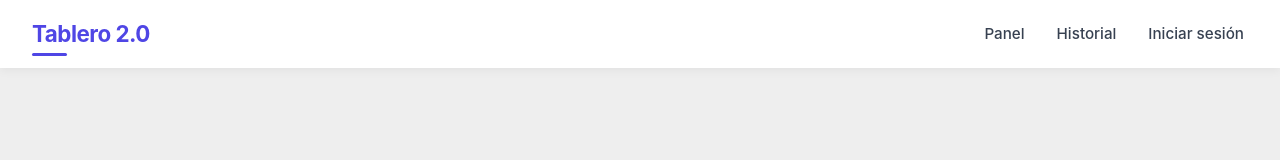
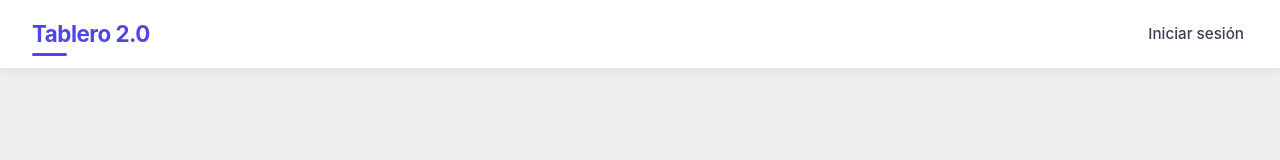
Before and after one commit to GPTG3/Tablero2.0, a React (Create React App) app: page / in a window 1280 px wide. Shown: the top 160 px of the page. Built offline with nearby package versions, Linux system fonts and the light colour scheme.

Commit message:
Mejoras en el Navbar
- En ciertas vistas cambie el navbar para que no se vieran ciertas direcciones
- Se ve la primera letra del logo y el nombre del usuario que ingresa

```diff
--- a/src/components/Navbar/Navbar.js
+++ b/src/components/Navbar/Navbar.js
@@ -8,6 +8,8 @@ function Navbar({ user, handleLogout }) {
   const [dropdownOpen, setDropdownOpen] = useState(false);
   const dropdownRef = useRef(null);
   const location = useLocation();
+  const isLoginPage = location.pathname === '/login';
+  const isLandingPage = location.pathname === '/';
 
   useEffect(() => {
     const handleScroll = () => setIsScrolled(window.scrollY > 10);
@@ -29,10 +31,21 @@ function Navbar({ user, handleLogout }) {
   }, []);
 
   const getUserInitial = () => {
-    if (user && user.nombre) {
-      return user.nombre.charAt(0).toUpperCase();
+    if (user && user.email) {
+      // Get the part before @ and take its first letter
+      const username = user.email.split('@')[0];
+      return username.charAt(0).toUpperCase();
     }
     return 'U';
+  };
+
+  // Get username (part before @)
+  const getUsername = () => {
+    if (user && user.email) {
+      // Split at @ and take first part
+      return user.email.split('@')[0];
+    }
+    return '';
   };
 
   return (
@@ -41,11 +54,17 @@ function Navbar({ user, handleLogout }) {
         <Link to="/">Tablero 2.0</Link>
       </div>
 
+      {/* Only show menu button if not on login page and user is logged in */}
+      {!isLoginPage && user && (
         <button className="menu-button" onClick={toggleMenu}>
           {menuOpen ? '✕' : '☰'}
         </button>
+      )}
 
       <ul className={`navbar-links ${menuOpen ? 'show' : ''}`}>
+        {/* Navigation links - only show when user is logged in and not on login page */}
+        {user && !isLoginPage && (
+          <>
             <li>
               <Link to="/panel" className={location.pathname === '/panel' ? 'active' : ''}>
                 Panel
@@ -56,17 +75,24 @@ function Navbar({ user, handleLogout }) {
                 Historial
               </Link>
             </li>
-        {!user ? (
+          </>
+        )}
+
+        {/* Login link - only show on landing page when user is not logged in */}
+        {!user && isLandingPage && (
           <li>
             <Link to="/login" className={location.pathname === '/login' ? 'active' : ''}>
               Iniciar sesión
             </Link>
           </li>
-        ) : (
+        )}
+
+        {/* User dropdown - show when user is logged in and not on login page */}
+        {user && !isLoginPage && (
           <li className="user-dropdown" ref={dropdownRef}>
             <div className="user-indicator" onClick={toggleDropdown}>
               <div className="user-avatar">{getUserInitial()}</div>
-              <span>{user.nombre}</span>
+              <span>{getUsername()}</span>
             </div>
             {dropdownOpen && (
               <div className="dropdown-menu">
```
Lines whose indentation alone changed are shown as unchanged.
